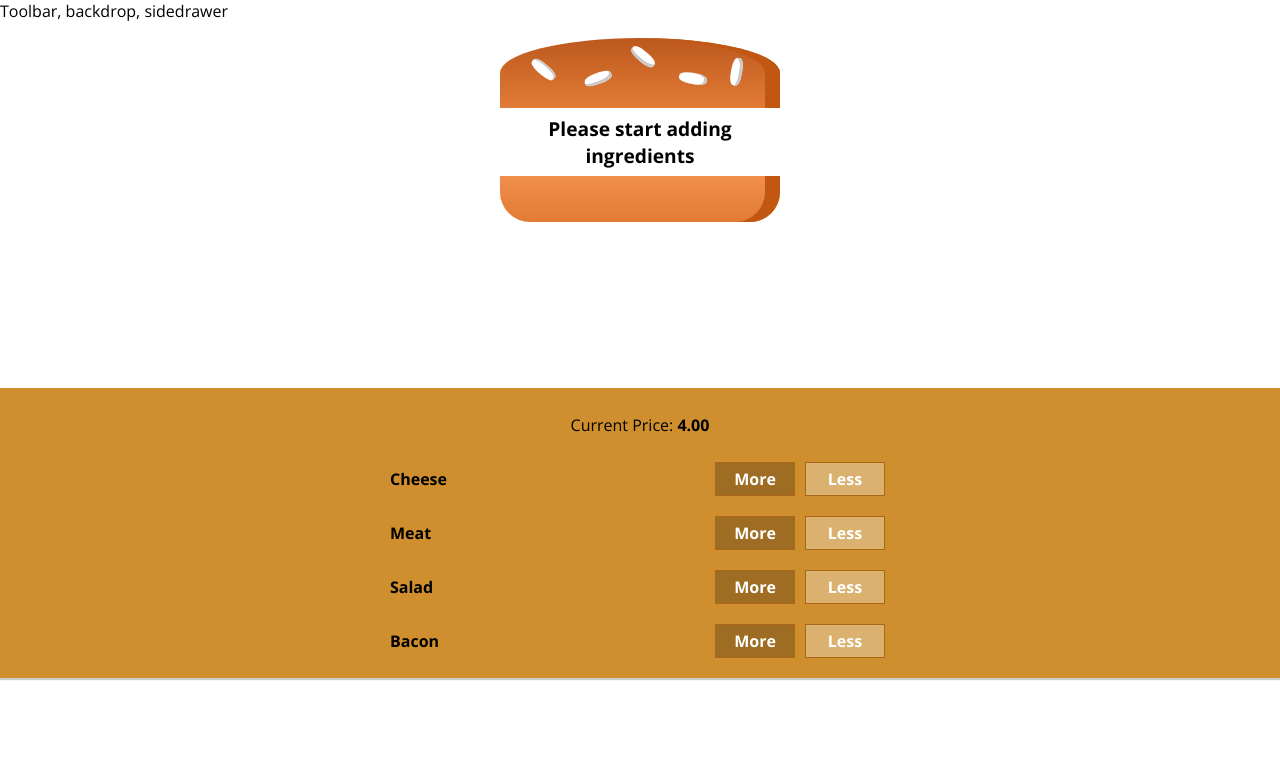
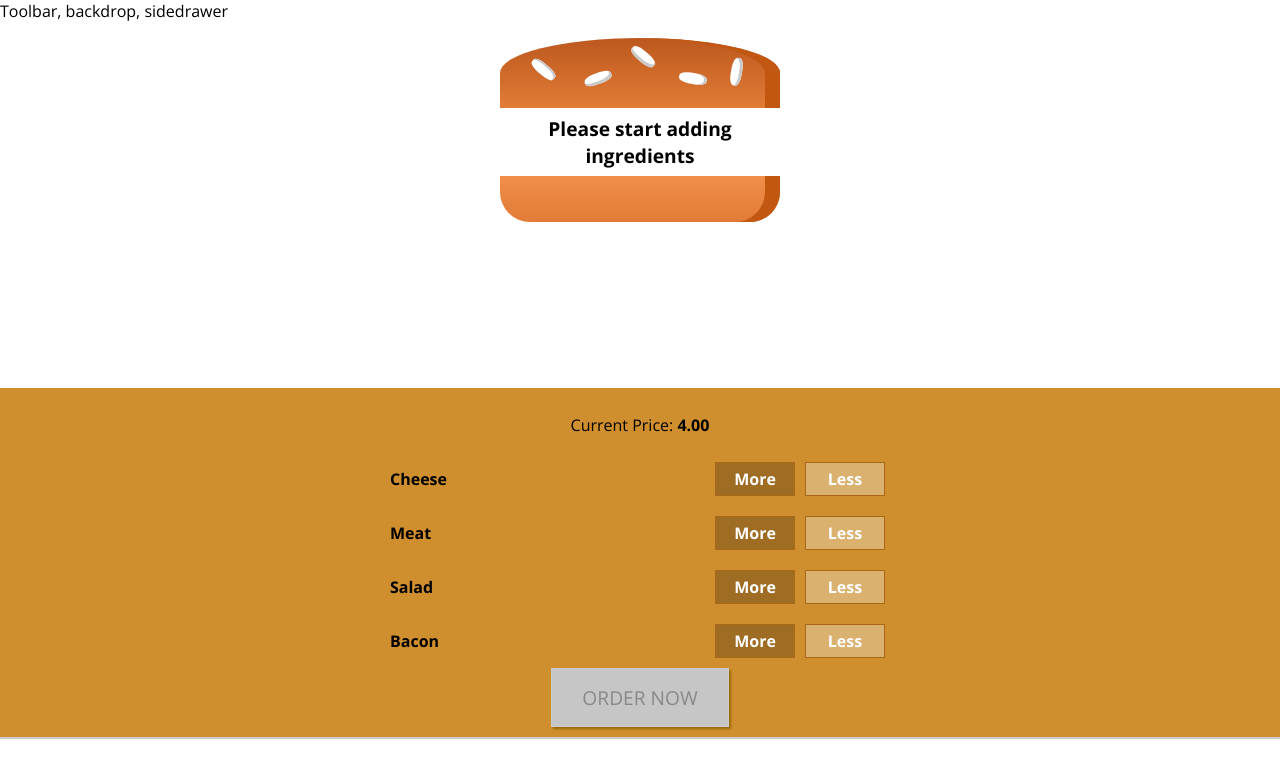
Before and after one commit to RobertPurcea/Builder, a React (Create React App) app: page / in a window 1280 px wide. Shown: the top 778 px of the page. Built offline with nearby package versions, Linux system fonts and the light colour scheme.

Commit message:
order button done. Modal next

```diff
--- a/src/components/Burger/Controls/BuildControl.js
+++ b/src/components/Burger/Controls/BuildControl.js
@@ -52,18 +52,18 @@ const Button = styled.button`
 
 const BuildControl = ({
 	ingredientName,
-	lessIngredientHandler,
-	moreIngredientHandler,
+	removeIngredient,
+	addIngredient,
 	disabled
 }) => (
 	<Wrapper>
 		<Ingredient>{ capitalize(ingredientName) }</Ingredient>
 		<ButtonWrapper>
-			<Button type='more' onClick={() => moreIngredientHandler(ingredientName)}>More</Button>
+			<Button type='more' onClick={() => addIngredient(ingredientName)}>More</Button>
 			<Button
 				type='less'
 				disabled={disabled}
-				onClick={() => lessIngredientHandler(ingredientName)}>Less</Button>
+				onClick={() => removeIngredient(ingredientName)}>Less</Button>
 		</ButtonWrapper>
 	</Wrapper>
 );
--- a/src/components/Burger/Controls/BuildControls.js
+++ b/src/components/Burger/Controls/BuildControls.js
@@ -2,6 +2,7 @@ import React from 'react';
 import styled from 'styled-components';
 
 import BuildControl from './BuildControl';
+import OrderButton from './OrderButton';
 
 const Wrapper = styled.div`
 	width: 100%;
@@ -15,19 +16,26 @@ const Wrapper = styled.div`
 	padding: 10px 0;
 `;
 
-const BuildControls = ({ ingredients, removeIngredient, addIngredient, price }) => {
-	const controlComponents = Object.keys(ingredients).map(ingredientName => (
+const BuildControls = ({
+	ingredients,
+	removeIngredient,
+	addIngredient,
+	price,
+	purchasable
+}) => {
+	const ingredientControls = Object.keys(ingredients).map(ingredientName => (
 		<BuildControl
 			ingredientName={ingredientName}
-			lessIngredientHandler={removeIngredient}
-			moreIngredientHandler={addIngredient}
+			removeIngredient={removeIngredient}
+			addIngredient={addIngredient}
 			disabled={ingredients[ingredientName] === 0} />
 	));
 
 	return (
 		<Wrapper>
 			<p>Current Price: <strong>{price.toFixed(2)}</strong></p>
-			{ controlComponents }
+			{ ingredientControls }
+			<OrderButton disabled={!purchasable}>ORDER NOW</OrderButton>
 		</Wrapper>
 	);
 }
--- /dev/null
+++ b/src/components/Burger/Controls/OrderButton.js
@@ -0,0 +1,44 @@
+import styled from 'styled-components';
+
+const OrderButton = styled.button`
+	background-color: #DAD735;
+	outline: none;
+	cursor: pointer;
+	border: 1px solid #966909;
+	color: #966909;
+	font-family: inherit;
+	font-size: 1.2em;
+	padding: 15px 30px;
+	box-shadow: 2px 2px 2px #966909;
+
+	:hover, :active {
+		background-color: #A0DB41;
+		border: 1px solid #966909;
+		color: #966909;
+	}
+
+	:disabled {
+		background-color: #C7C6C6;
+		cursor: not-allowed;
+		border: 1px solid #ccc;
+		color: #888888;
+	}
+
+	:not(:disabled) {
+		animation: enable 0.3s linear;
+	}
+
+	@keyframes enable {
+		0% {
+			 transform: scale(1);
+		}
+		60% {
+			 transform: scale(1.1);
+		}
+		100% {
+			 transform: scale(1);
+		}
+	}
+`;
+
+export default OrderButton;
--- a/src/containers/BurgerBuilder.js
+++ b/src/containers/BurgerBuilder.js
@@ -19,7 +19,17 @@ class BurgerBuilder extends Component {
 			salad: 0,
 			bacon: 0
 		},
-		totalPrice: 4
+		totalPrice: 4,
+		purchasable: false
+	}
+
+	updatePurchasable = () => {
+		const { ingredients } = this.state;
+
+		const ingredientCount = Object.values(ingredients);
+		this.setState({
+			purchasable: Boolean(ingredientCount.reduce((sum, elem) => sum + elem))
+		});
 	}
 
 	addIngredient = (ingredientName) => {
@@ -29,7 +39,7 @@ class BurgerBuilder extends Component {
 				[ingredientName]: prevState.ingredients[ingredientName] + 1
 			},
 			totalPrice: prevState.totalPrice + INGREDIENT_PRICE[ingredientName]
-		}))
+		}), this.updatePurchasable)
 	}
 
 	removeIngredient = (ingredientName) => {
@@ -44,7 +54,7 @@ class BurgerBuilder extends Component {
 				[ingredientName]: prevState.ingredients[ingredientName] - 1
 			},
 			totalPrice: prevState.totalPrice - INGREDIENT_PRICE[ingredientName]
-		}))
+		}), this.updatePurchasable)
 	}
 
 	render() {
@@ -55,7 +65,8 @@ class BurgerBuilder extends Component {
 					ingredients={this.state.ingredients}
 					removeIngredient={this.removeIngredient}
 					addIngredient={this.addIngredient}
-					price={this.state.totalPrice} />
+					price={this.state.totalPrice}
+					purchasable={this.state.purchasable} />
 			</Wrapper>
 		);
 	}
--- a/src/index.js
+++ b/src/index.js
@@ -7,4 +7,6 @@ import registerServiceWorker from './registerServiceWorker';
 ReactDOM.render(<App />, document.getElementById('root'));
 registerServiceWorker();
 
-// TODO: put addIngredient and removeIngredient in the same function. 99% of the code is repeated between the 2
+// FIXME: put addIngredient and removeIngredient in the same function. 99% of the code is repeated between the 2
+// TODO: add a flexible global component that you use, like a button. There are inevitable
+// in React, and yet there is no structure for them currently. Add some global components and use them
```
